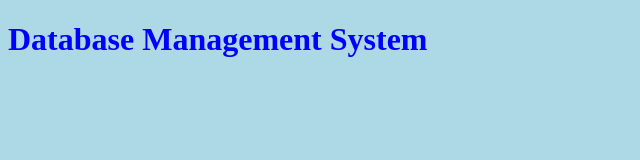
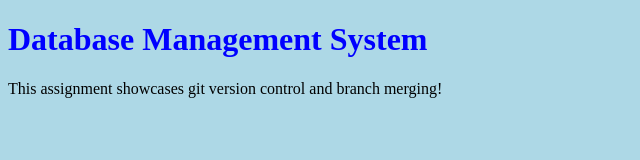
Before and after one commit to topdog864/dbProject, a plain HTML site: page index.html in a window 1280 px wide. Shown: the whole page, without its empty margins (0-640 px from the left). Drawn offline with Linux system fonts and the light colour scheme.

Commit message:
Updated assignment description in index.html

```diff
--- a/index.html
+++ b/index.html
@@ -7,5 +7,6 @@
 </head>
 <body>
     <h1>Database Management System</h1>
+    <p>This assignment showcases git version control and branch merging!</p>
 </body>
 </html>
```
